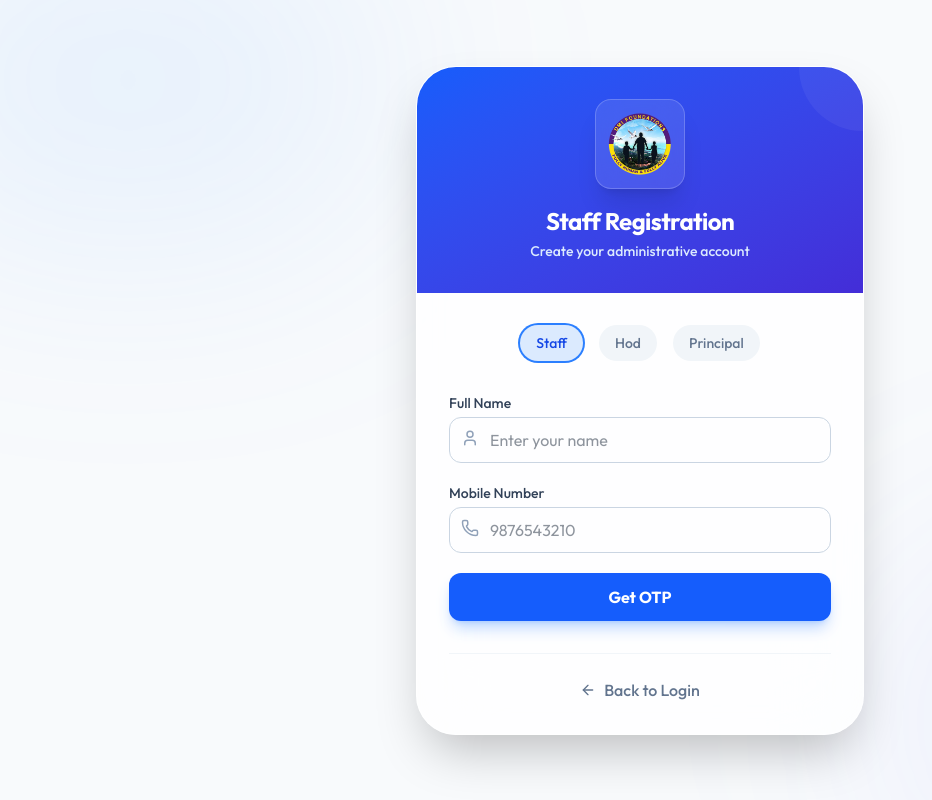
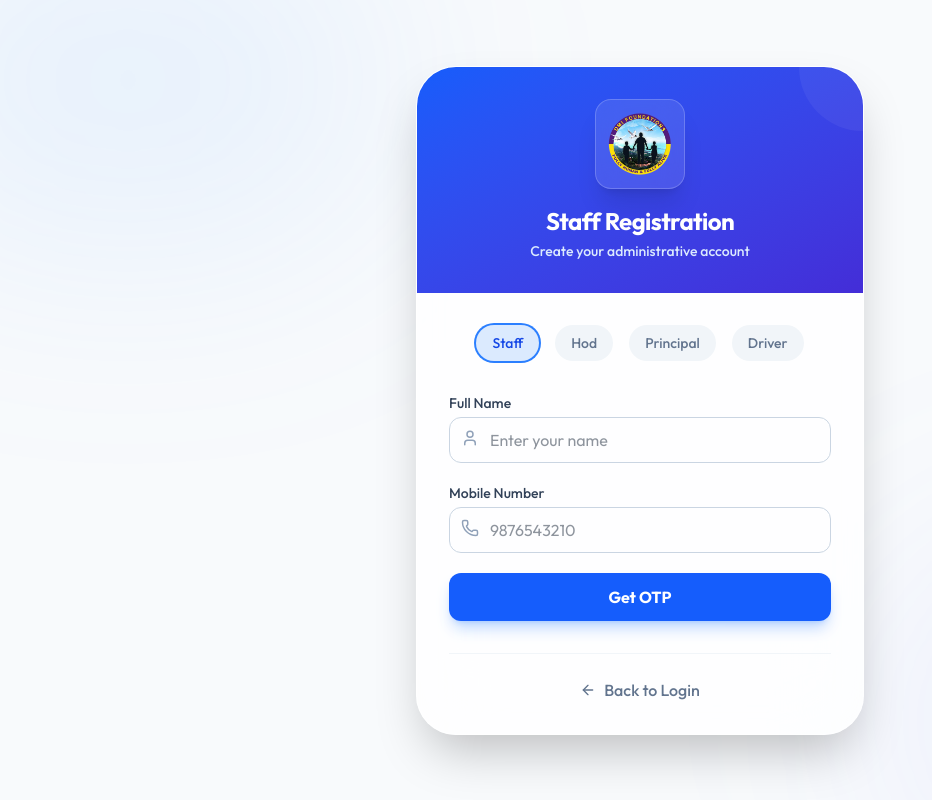
Before and after one commit to AFRIN-NIBISHA/College-ERP, a React (Vite) app in the folder client/: page /register in a window 1280 px wide. Shown: the whole page, without its empty margins (0-932 px from the left). Built offline with nearby package versions, Linux system fonts and the light colour scheme; no server answers.

Commit message:
Add 'driver' role to Login, Register, Sidebar and Backend Auth

```diff
--- a/client/src/components/Sidebar.jsx
+++ b/client/src/components/Sidebar.jsx
@@ -112,6 +112,12 @@ const Sidebar = ({ isOpen, onClose }) => {
             { icon: Users, label: 'Students', path: '/students' },
             { icon: CheckCircle, label: 'No Due', path: '/no-due' },
             { icon: FileText, label: 'OD Requests', path: '/od-requests' }
+        ],
+        driver: [
+            { icon: LayoutDashboard, label: 'Dashboard', path: '/' },
+            { icon: Navigation, label: 'Location Sharing', path: '/driver-tracking' },
+            { icon: MapPin, label: 'All Buses', path: '/bus-tracking' },
+            { icon: Bell, label: 'Notices', path: '/notices' },
         ]
     };
 
--- a/client/src/pages/Login.jsx
+++ b/client/src/pages/Login.jsx
@@ -135,6 +135,7 @@ const Login = () => {
                                         <option value="hod">HOD</option>
                                         <option value="office">Office</option>
                                         <option value="principal">Principal</option>
+                                        <option value="driver">Driver</option>
                                     </select>
                                     <ChevronRight className="absolute right-4 top-1/2 -translate-y-1/2 text-slate-400 rotate-90 pointer-events-none" size={16} />
                                 </div>
--- a/client/src/pages/Register.jsx
+++ b/client/src/pages/Register.jsx
@@ -89,8 +89,8 @@ const Register = () => {
 
                 <div className="p-8">
                     {/* Role Selection */}
-                    <div className="flex justify-center gap-4 mb-8">
-                        {['staff', 'hod', 'principal'].map((r) => (
+                    <div className="flex justify-center flex-wrap gap-4 mb-8">
+                        {['staff', 'hod', 'principal', 'driver'].map((r) => (
                             <button
                                 key={r}
                                 onClick={() => setFormData({ ...formData, role: r })}
```
Also changed, not shown: 2 other files (tests, documents, lock files or other folders).
